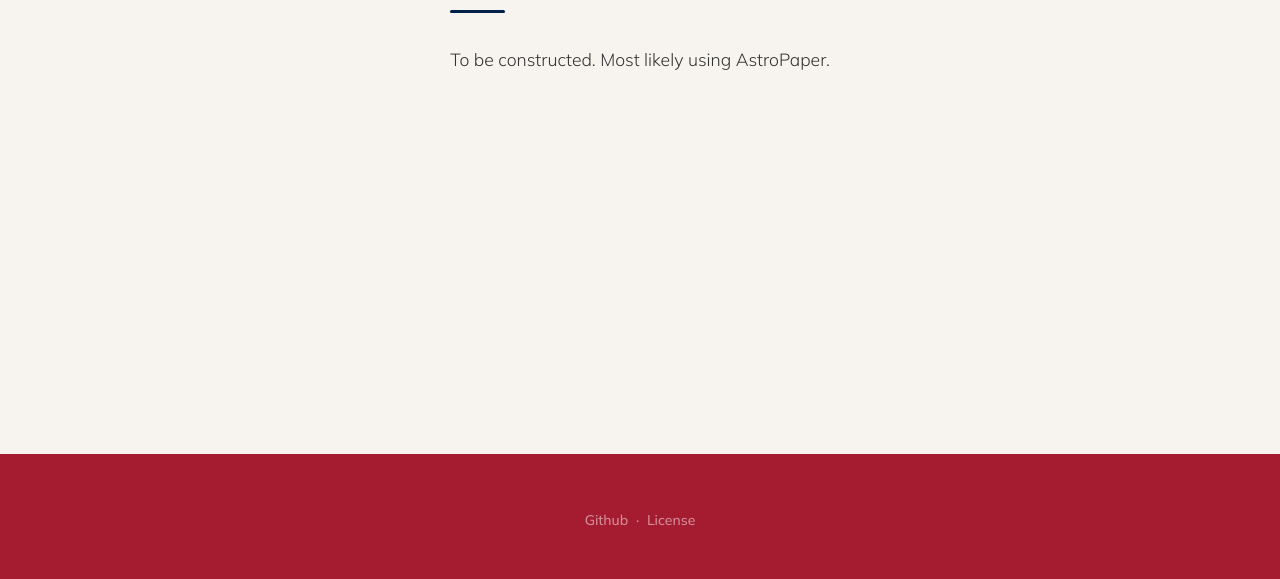
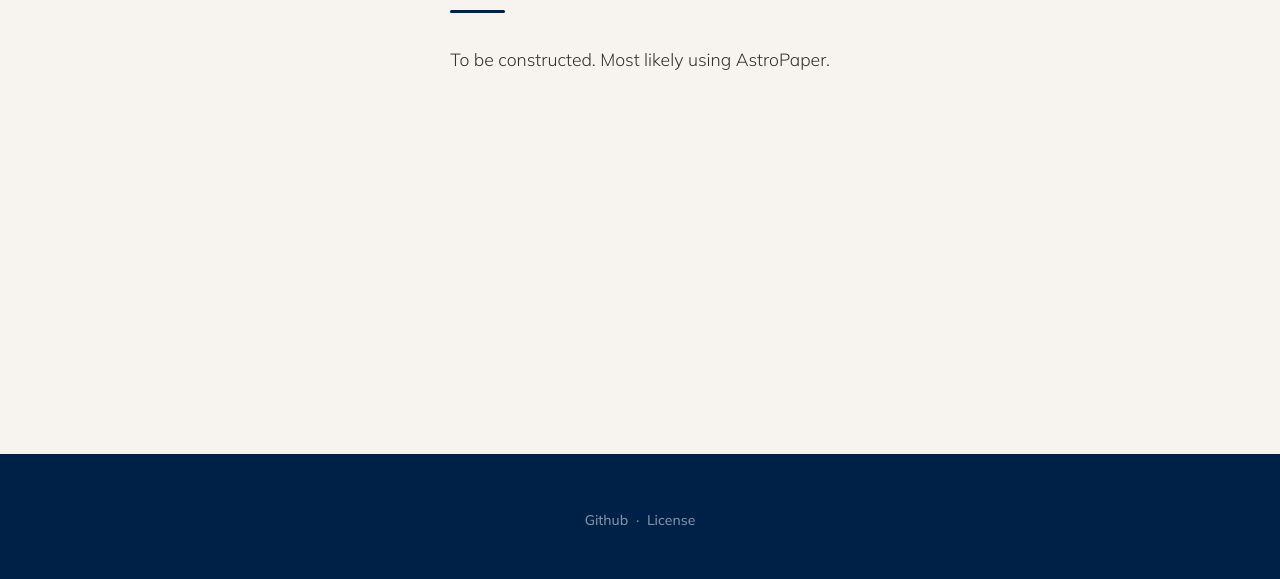
Before and after one commit to antoniococan/antoniococan.github.io, a plain HTML site: page blog.html in a window 1280 px wide. Shown: the part 221-800 px from the top of the page. Drawn offline with nearby package versions, Linux system fonts and the light colour scheme; no server answers.

Commit message:
Update stylesheet link to blog.css

```diff
--- a/blog.html
+++ b/blog.html
@@ -31,7 +31,7 @@
           rel="stylesheet">
 
     <!-- Your existing website stylesheet -->
-    <link rel="stylesheet" href="static/css/main.css">
+    <link rel="stylesheet" href="static/css/blog.css">
 
     <!-- Bootstrap JavaScript for responsive navbar -->
     <script src="static/js/bootstrap.bundle.min.js"></script>
```
